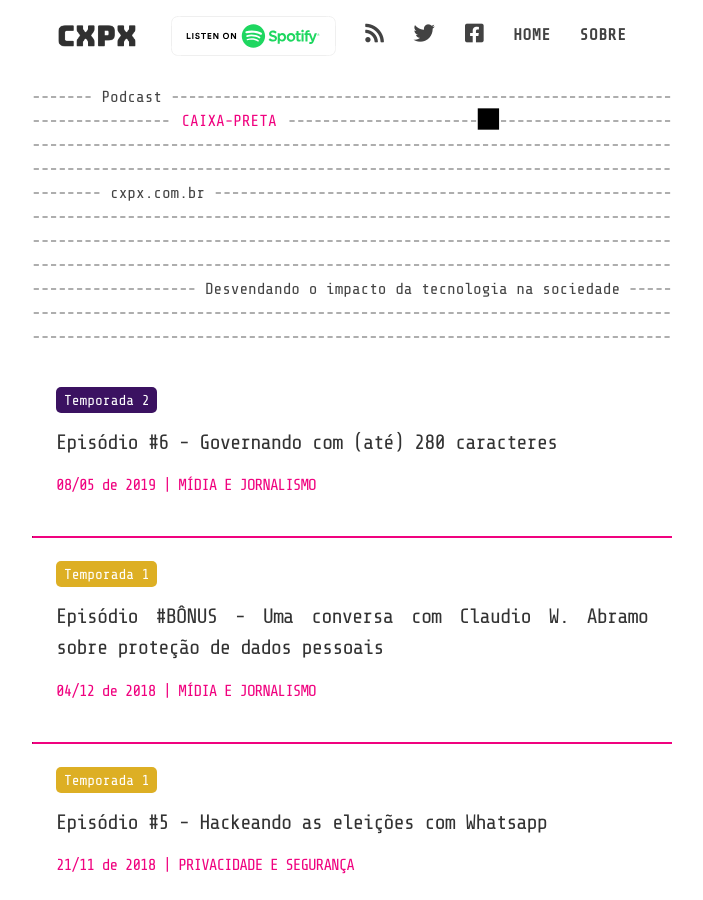
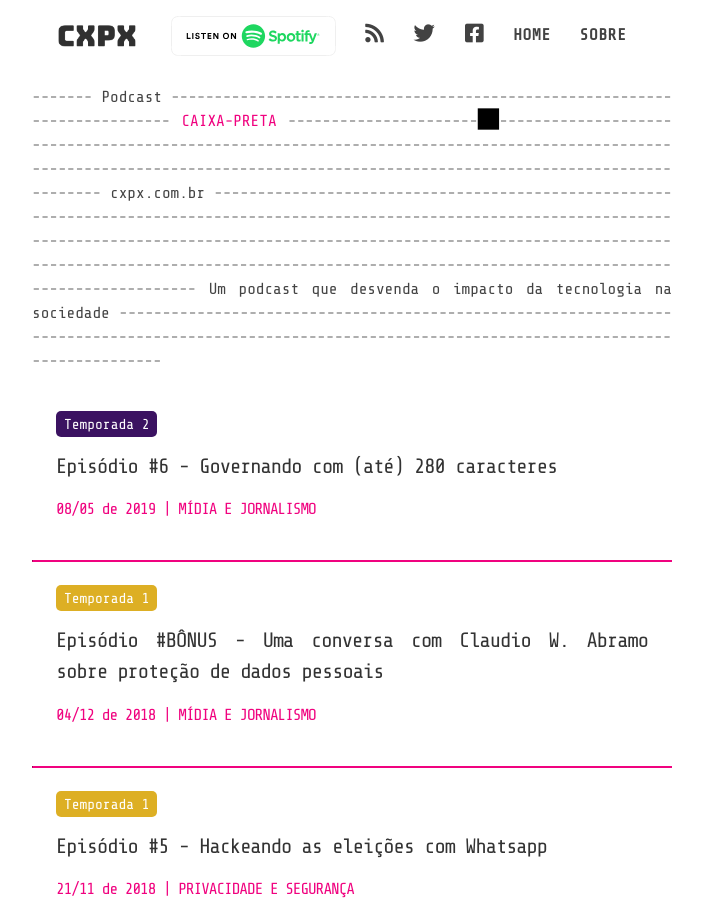
Before and after one commit to sergiospagnuolo/caixapreta-site, a Jekyll site: the page built from index.html, in a window 1280 px wide and 900 px high. Shown: the whole window, without its empty margins (288-991 px from the left). Built offline with Jekyll 4.4.1, drawn with Linux system fonts in a browser that asks for light colours; nearby versions of some CDN libraries; some web fonts are replaced; part of the change alters nothing that is shown.

Commit message:
metatads

```diff
--- a/_config.yml
+++ b/_config.yml
@@ -1,7 +1,7 @@
 # Site settings
 title: CAIXA-PRETA
 email: "caixapreta@voltdata.info"
-description: "Desvendando o impacto da tecnologia na sociedade"
+description: "Um podcast que desvenda o impacto da tecnologia na sociedade"
 baseurl: "" # the subpath of your site, e.g. /blog/
 url: "http://cxpx.com.br" # the base hostname & protocol for your site
 twitter_username: caixapretacast
--- a/_includes/head.html
+++ b/_includes/head.html
@@ -9,9 +9,10 @@ VAI BOSTON CELTICS, GANHA UMA NBA PÁ NÓIS
 
 -->
 
-  <meta charset="utf-8">
+  <meta http-equiv="Content-Type" content="text/html; charset=utf-8" />
   <meta http-equiv="X-UA-Compatible" content="IE=edge">
   <meta name="viewport" content="width=device-width, initial-scale=1">
+  <meta name="robots" content="index, follow">
   <link rel="shortcut icon" href="{{ site.baseurl}}/img/favico.png" />
 
   <title>{% if page.title %}{{ page.title }}{% else %}{{ site.title }}{% endif %}</title>
@@ -50,6 +51,11 @@ VAI BOSTON CELTICS, GANHA UMA NBA PÁ NÓIS
   <meta property="og:url" content="www.cxpx.com.br">
   <meta property="og:title" content="Podcast Caixa-Preta">
   <meta property="og:description" content="Desvendando o impacto da tecnologia na sociedade">
+  <meta name="twitter:title" content="Podcast Caixa-Preta">
+  <meta name="twitter:description" content="Desvendando o impacto da tecnologia na sociedade">
+  <meta name="twitter:image" content="https://github.com/voltdatalab/caixapreta-site/blob/gh-pages/social_image.png?raw=true">
+  <meta name="twitter:site" content="@caixapretacast">
+  <meta name="twitter:creator" content="@caixapretacast">
   <!-- Global site tag (gtag.js) - Google Analytics -->
 <script async src="https://www.googletagmanager.com/gtag/js?id=UA-139851117-1"></script>
 <script>
```
